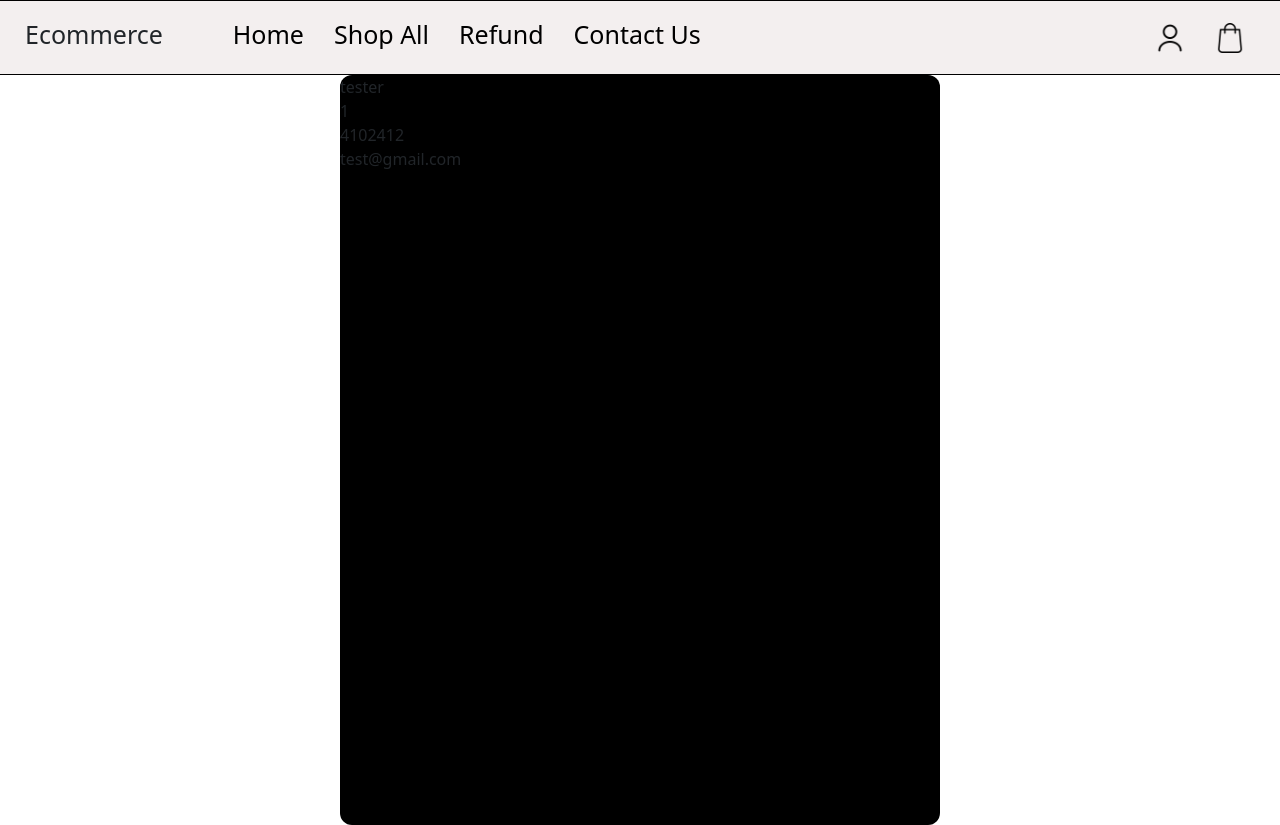
After one commit to MustafaBioS/Ecommerce, a Flask app: page /message/view/1 in a window 1280 px wide. The commit adds this page. Run offline with Flask 3, Linux system fonts and the light colour scheme.

Commit message:
ADD - Messages Functionality For Admin Page

```diff
--- a/app.py
+++ b/app.py
@@ -54,7 +54,20 @@ def all():
 @app.route('/admin')
 def admin():
     refunds = Refunds.query.all()
-    return render_template('admin.html', refunds=refunds)
+    messages = Messages.query.all()
+    return render_template('admin.html', refunds=refunds, messages=messages)
+
+@app.route('/message/view/<int:message_id>')
+def view(message_id):
+    message = Messages.query.filter_by(id=message_id).first()
+    return render_template('view.html', message=message)
+
+@app.route('/message/delete/<int:message_id>')
+def delete_message(message_id):
+    message = Messages.query.filter_by(id=message_id).first()
+    db.session.delete(message)
+    db.session.commit()
+    return redirect(url_for("admin"))
 
 @app.route('/refund', methods=['POST'])
 def refund():
@@ -67,7 +80,7 @@ def refund():
         return redirect(url_for("all"))
 
 @app.route('/refund/delete/<int:refund_id>')
-def delete(refund_id):
+def delete_refund(refund_id):
     ref = Refunds.query.filter_by(id=refund_id).first()
     db.session.delete(ref)
     db.session.commit()
--- a/static/styles.css
+++ b/static/styles.css
@@ -573,6 +573,50 @@ body, html {
     cursor: pointer;
 }
 
+.msgBox {
+    height: 90px;
+    min-width: 50%;
+    background-color: white;
+    margin-top: 40px;
+    display: flex;
+    align-items: center;
+    justify-content: center;
+    flex-direction: column;
+    border-radius: 15px;
+    transition: all 0.3s ease;
+    color: black;
+    text-decoration: none;
+}
+
+.msgBox:hover {
+    opacity: 0.7;
+    transform: translateY(-6px);
+    cursor: pointer;
+}
+
+.view {
+    margin-top: 10px;
+}
+
+.mname {
+    font-size: 30px;
+}
+
+.bCon {
+    display: flex;
+    align-items: center;
+    justify-content: center;
+    height: calc(100% - 75px);
+    width: 100%;
+}
+
+.bBox {
+    height: 750px;
+    width: 600px;
+    background-color: black;
+    border-radius: 12px;
+}
+
 .phone::-webkit-inner-spin-button,
 .phone::-webkit-outer-spin-button {
     -webkit-appearance: none;
--- a/templates/contact.html
+++ b/templates/contact.html
@@ -31,7 +31,7 @@
     <div class="contactCon">
         <div class="all">
             <h1 class="cotitle">Contact Us</h1>
-            <form class="coform">
+            <form action="{{ url_for('contact')}}" method="post" class="coform">
                 <div class="corow">
                     <input type="text" name="name" class="name cinp" placeholder="Name" required>
                     <input type="email" name="email" class="email cinp" placeholder="Email@Address.com" required>
--- /dev/null
+++ b/templates/view.html
@@ -0,0 +1,40 @@
+<!DOCTYPE html>
+<html lang="en">
+<head>
+    <meta charset="UTF-8">
+    <meta name="viewport" content="width=device-width, initial-scale=1.0">
+    <title>Ecommerce - Message View</title>
+    <link rel="icon" href="../static/4804045.png">
+    <link rel="stylesheet" href="../static/styles.css">
+    <link href="https://cdn.jsdelivr.net/npm/bootstrap@5.3.8/dist/css/bootstrap.min.css" rel="stylesheet" integrity="sha384-sRIl4kxILFvY47J16cr9ZwB07vP4J8+LH7qKQnuqkuIAvNWLzeN8tE5YBujZqJLB" crossorigin="anonymous">
+</head>
+<body>
+
+    <nav class="nvb">
+        <div class="left">
+            <h1 class="ecom">Ecommerce</h1>
+            <h1 class="hm anim">Home</h1>
+            <h1 class="nvsh anim">Shop All</h1>
+            <h1 class="txt refund anim">Refund</h1>
+            <h1 class="txt contact anim">Contact Us</h1>
+        </div>
+
+        <div class="right">
+            <img src="../static/user.png" class="prof icon">
+            <img src="../static/cart.png" class="cart icon">
+        </div>
+    </nav>
+
+    <div class="bCon">
+        <div class="bBox">
+            {{ message.name }}<br>
+            {{ message.id }}<br>
+            {{ message.phone }}<br>
+            {{ message.email }}<br>
+        </div>
+    </div>
+
+
+    <script src="https://cdn.jsdelivr.net/npm/bootstrap@5.3.8/dist/js/bootstrap.bundle.min.js" integrity="sha384-FKyoEForCGlyvwx9Hj09JcYn3nv7wiPVlz7YYwJrWVcXK/BmnVDxM+D2scQbITxI" crossorigin="anonymous"></script>
+</body>
+</html>
```
Also changed, not shown: migrations/versions/6aefd90d9823_.py (added, +35 -0 lines), templates/admin.html (+5 -3 lines), instance/database.db.
